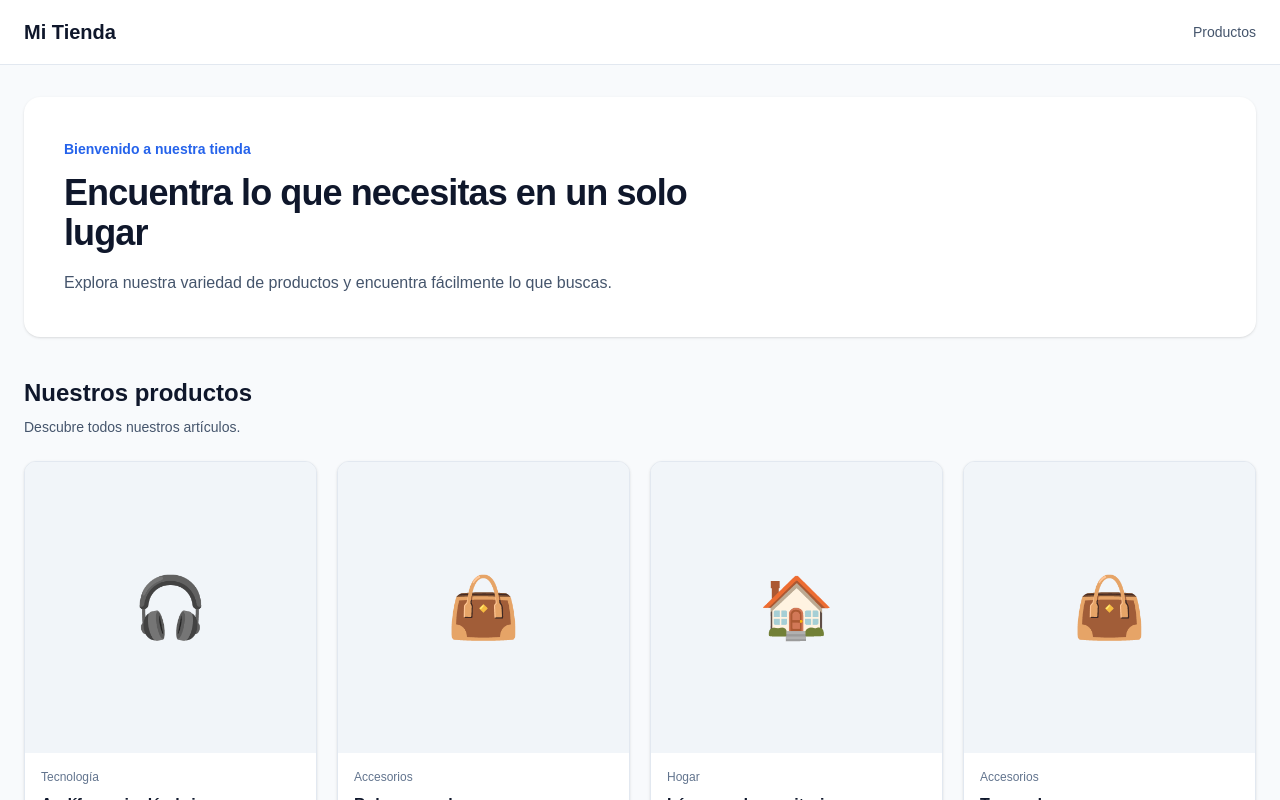
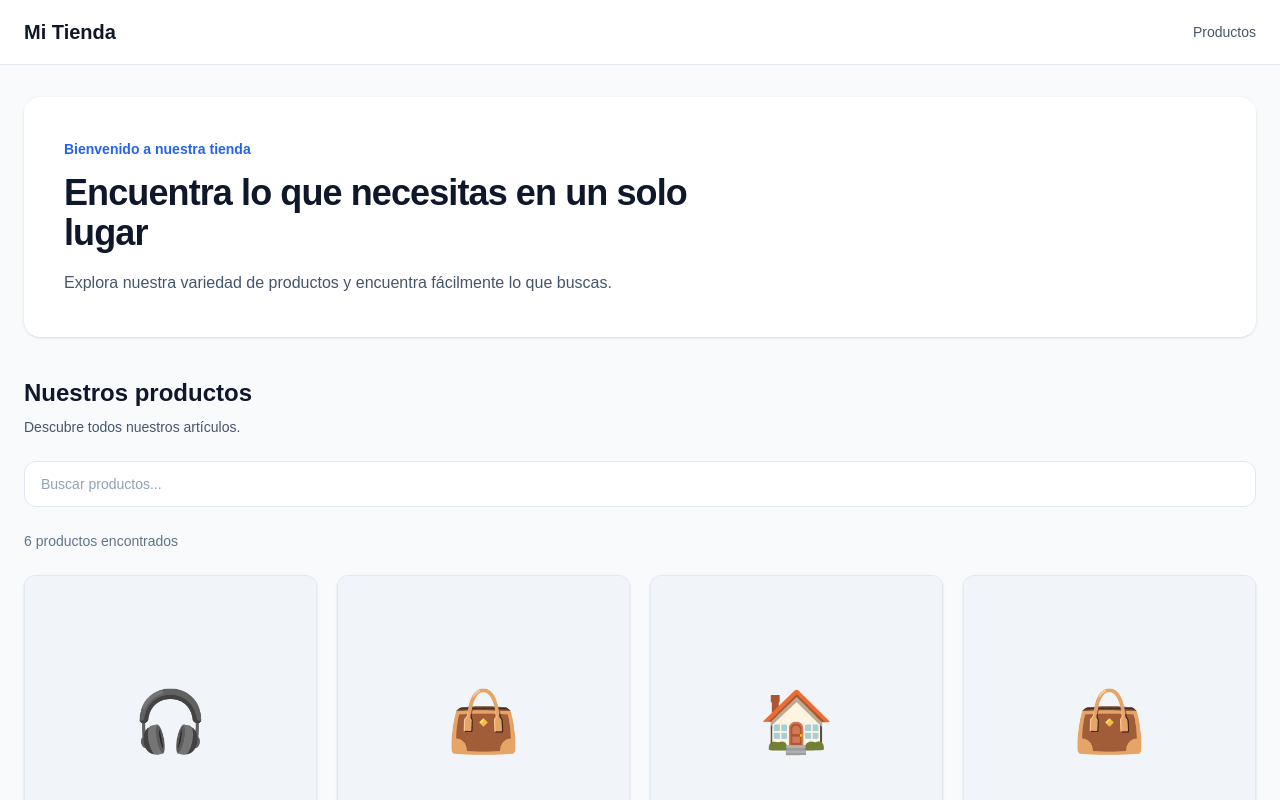
Before and after one commit to yeison8a/catalogo-digital-frontend, a Next.js app: page / in a window 1280 px wide. Shown: the top 800 px of the page. Built offline with nearby package versions, Linux system fonts and the light colour scheme.

Commit message:
feat: implement product search

```diff
--- a/src/app/page.tsx
+++ b/src/app/page.tsx
@@ -1,5 +1,5 @@
 
-import ProductGrid from "@/components/products/ProductGrid";
+import ProductCatalog from "@/components/products/ProductCatalog";
 import { mockProducts } from "@/mocks/products";
 
 export default function HomePage() {
@@ -33,7 +33,7 @@ export default function HomePage() {
           </p>
         </div>
 
-        <ProductGrid products={mockProducts} />
+        <ProductCatalog products={mockProducts} />
       </section>
     </div>
   );
--- /dev/null
+++ b/src/components/products/ProductCatalog.tsx
@@ -0,0 +1,60 @@
+
+"use client";
+
+import { useState } from "react";
+
+import type { Product } from "@/types/product";
+import { normalizeText } from "@/lib/normalizeText";
+
+import ProductSearch from "./ProductSearch";
+import ProductGrid from "./ProductGrid";
+
+interface ProductCatalogProps {
+  products: Product[];
+}
+
+export default function ProductCatalog({
+  products,
+}: ProductCatalogProps) {
+  const [search, setSearch] = useState("");
+
+  const normalizedSearch = normalizeText(search);
+
+  const filteredProducts = products.filter((product) =>
+    normalizeText(product.name).includes(normalizedSearch)
+  );
+
+  return (
+    <div className="space-y-6">
+      <ProductSearch
+        value={search}
+        onChange={setSearch}
+      />
+
+      <p
+        className="text-sm text-slate-500"
+        role="status"
+        aria-live="polite"
+      >
+        {filteredProducts.length}{" "}
+        {filteredProducts.length === 1
+          ? "producto encontrado"
+          : "productos encontrados"}
+      </p>
+
+      {filteredProducts.length === 0 ? (
+        <div className="rounded-xl bg-white px-6 py-12 text-center">
+          <h3 className="text-lg font-semibold text-slate-900">
+            No encontramos productos
+          </h3>
+
+          <p className="mt-2 text-sm text-slate-600">
+            Intenta buscar con otro nombre.
+          </p>
+        </div>
+      ) : (
+        <ProductGrid products={filteredProducts} />
+      )}
+    </div>
+  );
+}
--- /dev/null
+++ b/src/components/products/ProductSearch.tsx
@@ -0,0 +1,30 @@
+
+interface ProductSearchProps {
+  value: string;
+  onChange: (value: string) => void;
+}
+
+export default function ProductSearch({
+  value,
+  onChange,
+}: ProductSearchProps) {
+  return (
+    <div className="relative">
+      <label
+        htmlFor="product-search"
+        className="sr-only"
+      >
+        Buscar productos
+      </label>
+
+      <input
+        id="product-search"
+        type="search"
+        value={value}
+        onChange={(event) => onChange(event.target.value)}
+        placeholder="Buscar productos..."
+        className="w-full rounded-xl border border-slate-200 bg-white px-4 py-3 text-sm text-slate-900 outline-none transition-colors placeholder:text-slate-400 focus:border-primary focus:ring-2 focus:ring-blue-100"
+      />
+    </div>
+  );
+}
--- /dev/null
+++ b/src/lib/normalizeText.ts
@@ -0,0 +1,8 @@
+
+export function normalizeText(text: string): string {
+  return text
+    .normalize("NFD")
+    .replace(/[\u0300-\u036f]/g, "")
+    .toLowerCase()
+    .trim();
+}
```
